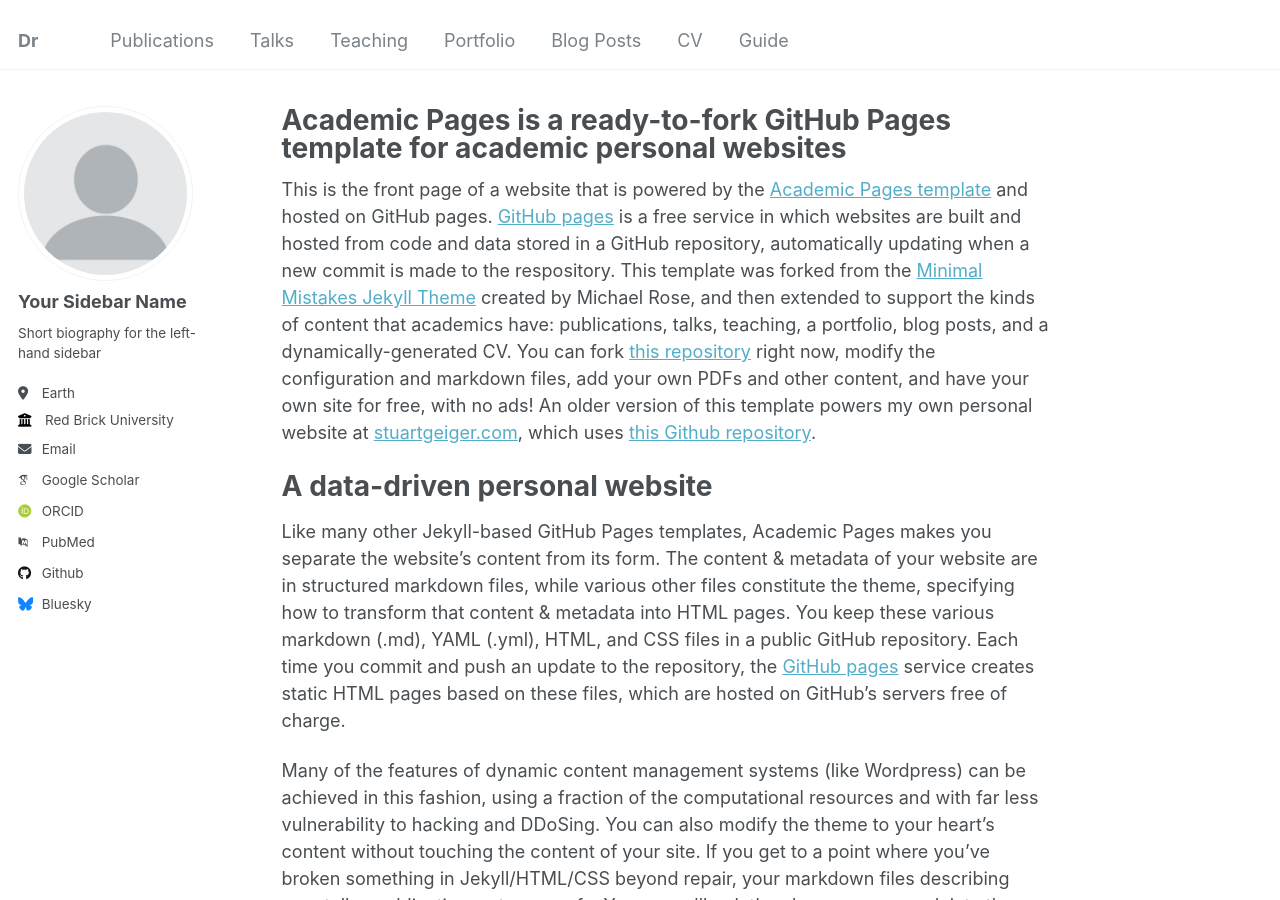
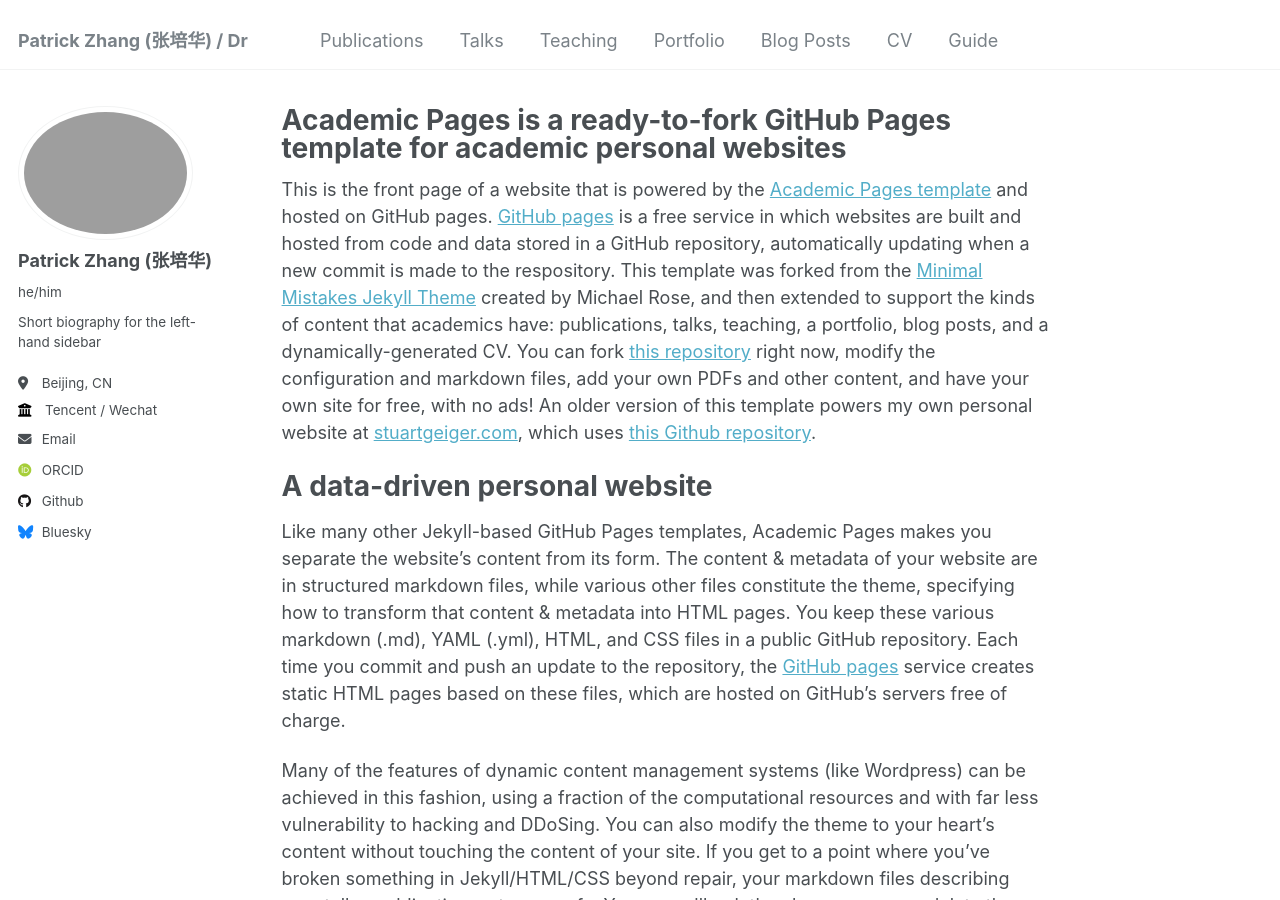
Before and after one commit to patrickphzhang/patrickphzhang.github.io, a Jekyll site: the page built from _pages/about.md, in a window 1280 px wide and 900 px high. Built offline with Jekyll 4.4.1, drawn with Linux system fonts in a browser that asks for light colours; some web fonts are replaced.

Commit message:
updating

```diff
--- a/_config.yml
+++ b/_config.yml
@@ -8,36 +8,36 @@
 
 # Basic Site Settings
 locale                   : "en-US"
-title                    : "Dr"
+title                    : "Patrick Zhang (张培华) / Dr"
 title_separator          : "-"
 name                     : &name "Patrick Zhang (张培华)"
 description              : &description "personal description"
-url                      : https://academicpages.github.io # the base hostname & protocol for your site e.g. "https://mmistakes.github.io"
+url                      : https://patrickphzhang.github.io # the base hostname & protocol for your site e.g. "https://mmistakes.github.io"
 baseurl                  : "" # the subpath of your site, e.g. "/blog"
-repository               : "academicpages/academicpages.github.io"
+repository               : "patrickphzhang/academicpages.github.io"
 
 # Site Author - The following control what appear as part of the author content on the side bar.
 #               If a field is blank the icon and link will not appear, otherwise it will be shown.
 #               Additional customization can be done by editing /_includes/author-profile.html
 author:
   # Biographic information
-  avatar           : "profile.png"
-  name             : "Your Sidebar Name"
-  pronouns         : # example: "she/her"
+  avatar           : "patrick.png"
+  name             : "Patrick Zhang (张培华)"
+  pronouns         : "he/him"
   bio              : "Short biography for the left-hand sidebar"
-  location         : "Earth"
-  employer         : "Red Brick University"
+  location         : "Beijing, CN"
+  employer         : "Tencent / Wechat"
   uri              : # URL
-  email            : "none@example.org"
+  email            : "patrickzhang2333@gmail.com"
 
   # Academic websites
-  arxiv            : # URL - Update with the correct link to your profile
-  googlescholar    : "https://scholar.google.com/citations?user=PS_CX0AAAAAJ"
-  impactstory      : # URL
-  orcid            : "http://orcid.org/yourorcidurl"
-  semantic         : # URL
-  pubmed           : "https://www.ncbi.nlm.nih.gov/pubmed/?term=john+snow"
-  researchgate     : # URL
+  # arxiv            : # URL - Update with the correct link to your profile
+  # googlescholar    : "https://scholar.google.com/citations?user=PS_CX0AAAAAJ"
+  # impactstory      : # URL
+  orcid            : "https://orcid.org/0000-0001-9421-0380"
+  # semantic         : # URL
+  # pubmed           : "https://www.ncbi.nlm.nih.gov/pubmed/?term=john+snow"
+  # researchgate     : # URL
 
   # Repositories and software development
   bitbucket        : # Username - Update with your username on the site
```
Also changed, not shown: 1 other file.
